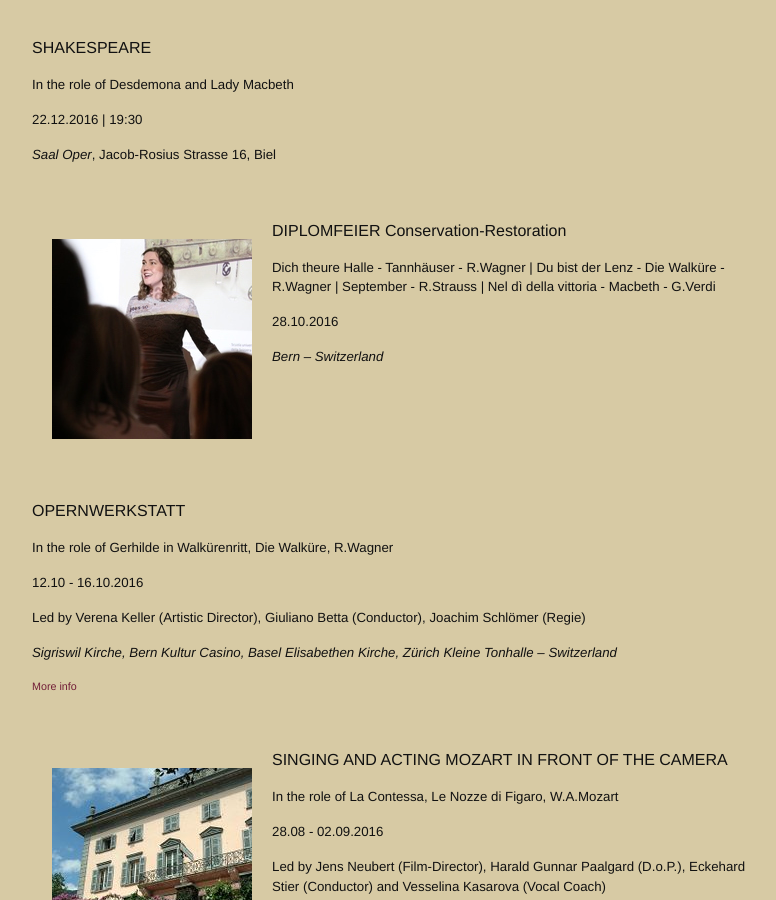
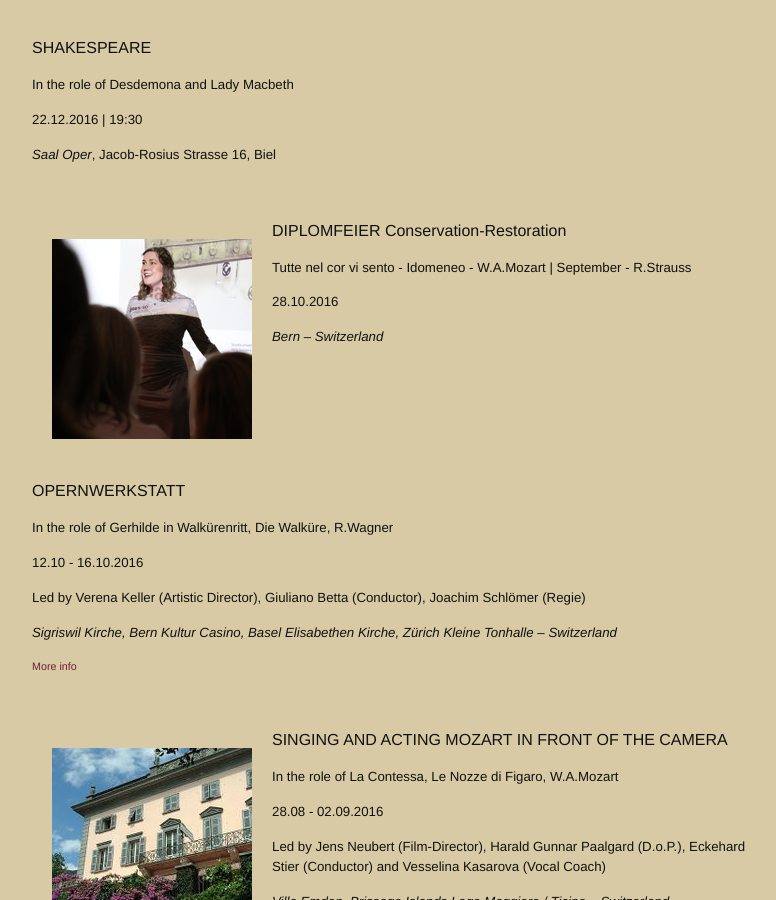
Before and after one commit to annesophie-sevens/annesophie-sevens.github.io, a Jekyll site: the page built from agenda-de.md, in a window 1280 px wide and 900 px high, scrolled down 1418 px. Shown: the whole window, without its empty margins (238-1014 px from the left). Built offline with Jekyll 4.4.1, drawn with Linux system fonts in a browser that asks for light colours; some of the changed text lies outside the part shown.

Commit message:
Update agenda-de.md

```diff
--- a/agenda-de.md
+++ b/agenda-de.md
@@ -90,7 +90,7 @@ SHAKESPEARE
 
 DIPLOMFEIER Conservation-Restoration
 
-##### Dich theure Halle - Tannhäuser - R.Wagner | Du bist der Lenz - Die Walküre - R.Wagner | September - R.Strauss | Nel dì della vittoria - Macbeth - G.Verdi
+##### Tutte nel cor vi sento - Idomeneo - W.A.Mozart | September - R.Strauss
 
 ##### 28.10.2016
 
```
Also changed, not shown: other parts of agenda-de.md (+1 -1 lines).
